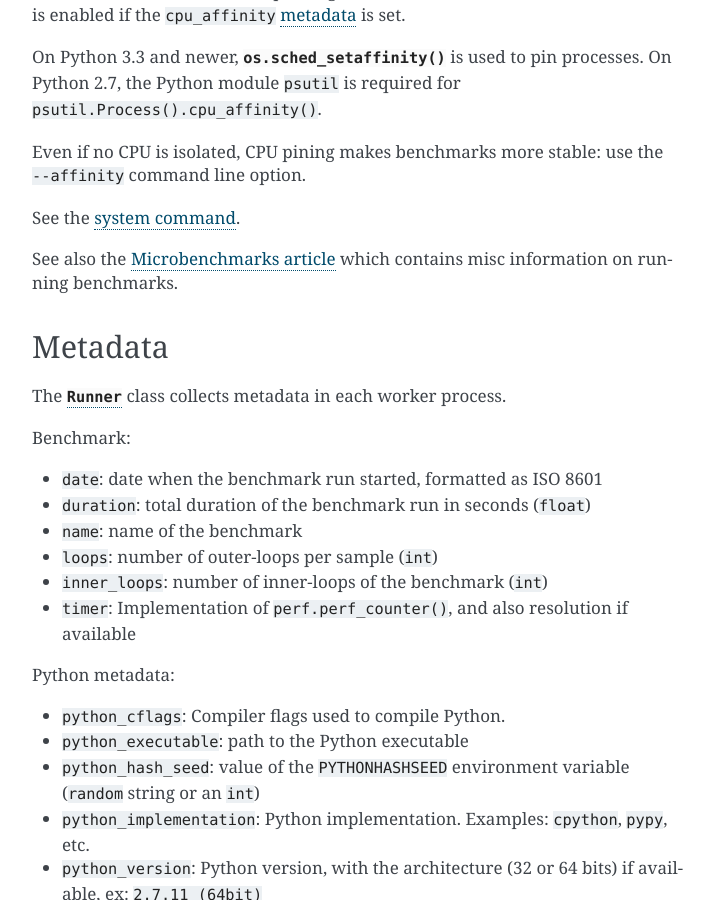
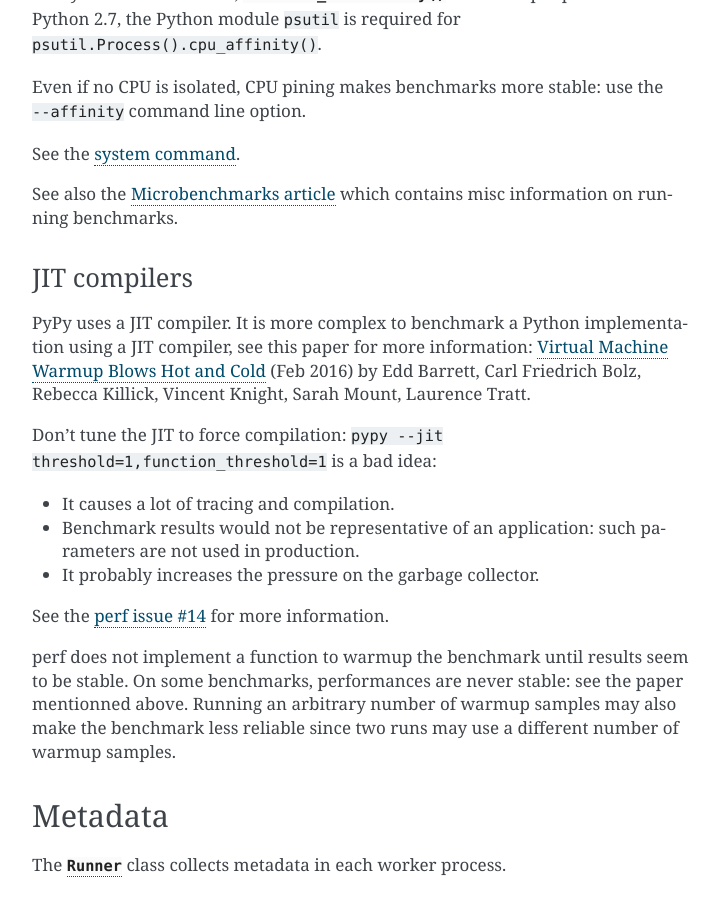
Before and after one commit to psf/pyperf, a Sphinx documentation site: the page built from doc/perf.rst, in a window 1280 px wide and 900 px high, scrolled down 4318 px. Shown: the whole window, without its empty margins (388-1107 px from the left). Built offline with Sphinx 7.4.7, drawn with Linux system fonts in a browser that asks for light colours; some of the changed text lies outside the part shown.

Commit message:
doc: add a JIT compiler section

```diff
--- a/doc/perf.rst
+++ b/doc/perf.rst
@@ -246,6 +241,33 @@ See the :ref:`system command <system_cmd>`.
 See also the `Microbenchmarks article
 <http://haypo-notes.readthedocs.io/microbenchmark.html>`_ which contains misc
 information on running benchmarks.
+
+
+JIT compilers
+^^^^^^^^^^^^^
+
+PyPy uses a JIT compiler. It is more complex to benchmark a Python
+implementation using a JIT compiler, see this paper for more information:
+`Virtual Machine Warmup Blows Hot and Cold <https://arxiv.org/abs/1602.00602>`_
+(Feb 2016) by Edd Barrett, Carl Friedrich Bolz, Rebecca Killick, Vincent
+Knight, Sarah Mount, Laurence Tratt.
+
+Don't tune the JIT to force compilation: ``pypy --jit
+threshold=1,function_threshold=1`` is a bad idea:
+
+* It causes a lot of tracing and compilation.
+* Benchmark results would not be representative of an application: such
+  parameters are not used in production.
+* It probably increases the pressure on the garbage collector.
+
+See the `perf issue #14 <https://github.com/haypo/perf/issues/14>`_ for more
+information.
+
+perf does not implement a function to warmup the benchmark until results seem
+to be stable. On some benchmarks, performances are never stable: see the paper
+mentionned above. Running an arbitrary number of warmup samples may also make
+the benchmark less reliable since two runs may use a different number of warmup
+samples.
 
 
 .. _metadata:
```
Also changed, not shown: other parts of doc/perf.rst (+0 -5 lines).
